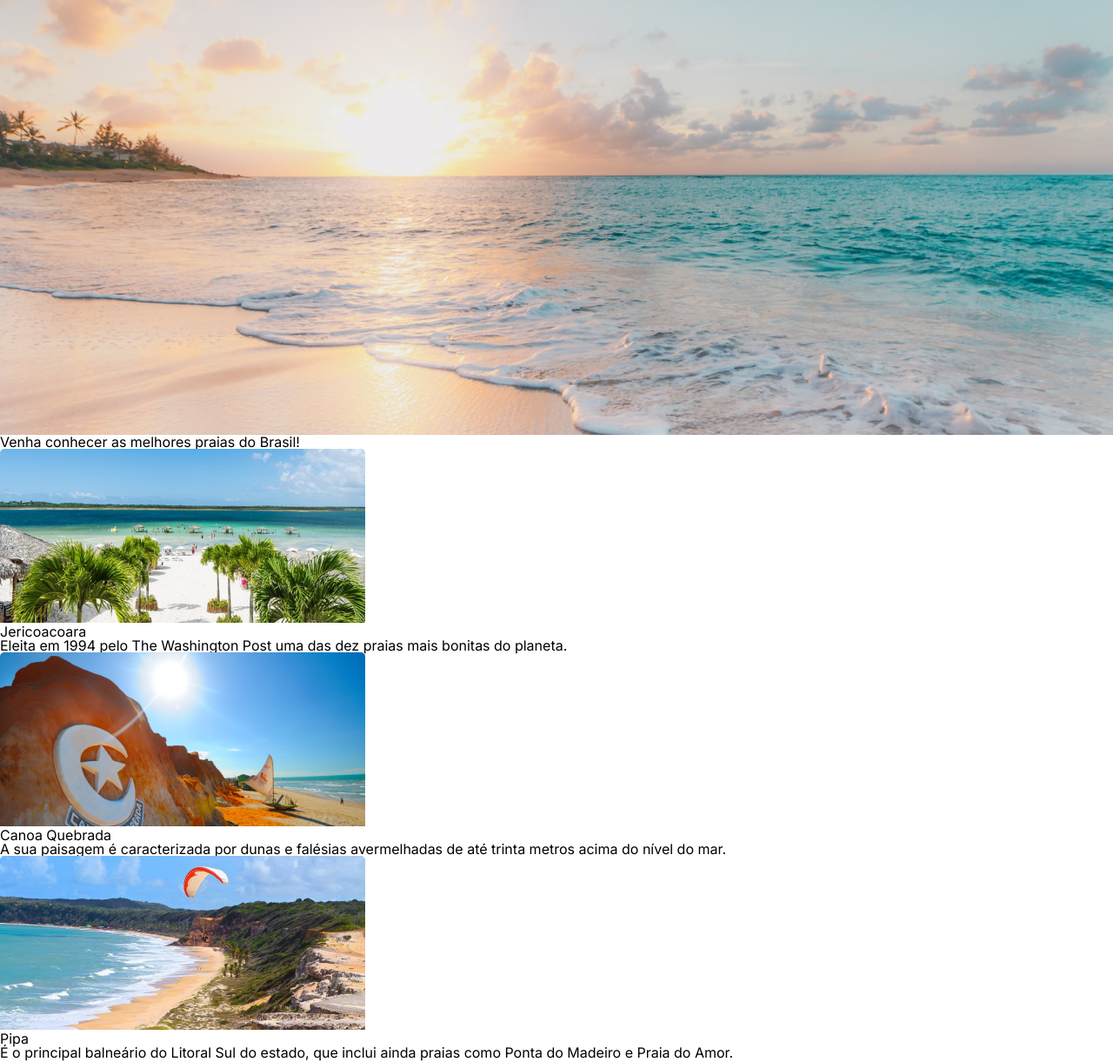
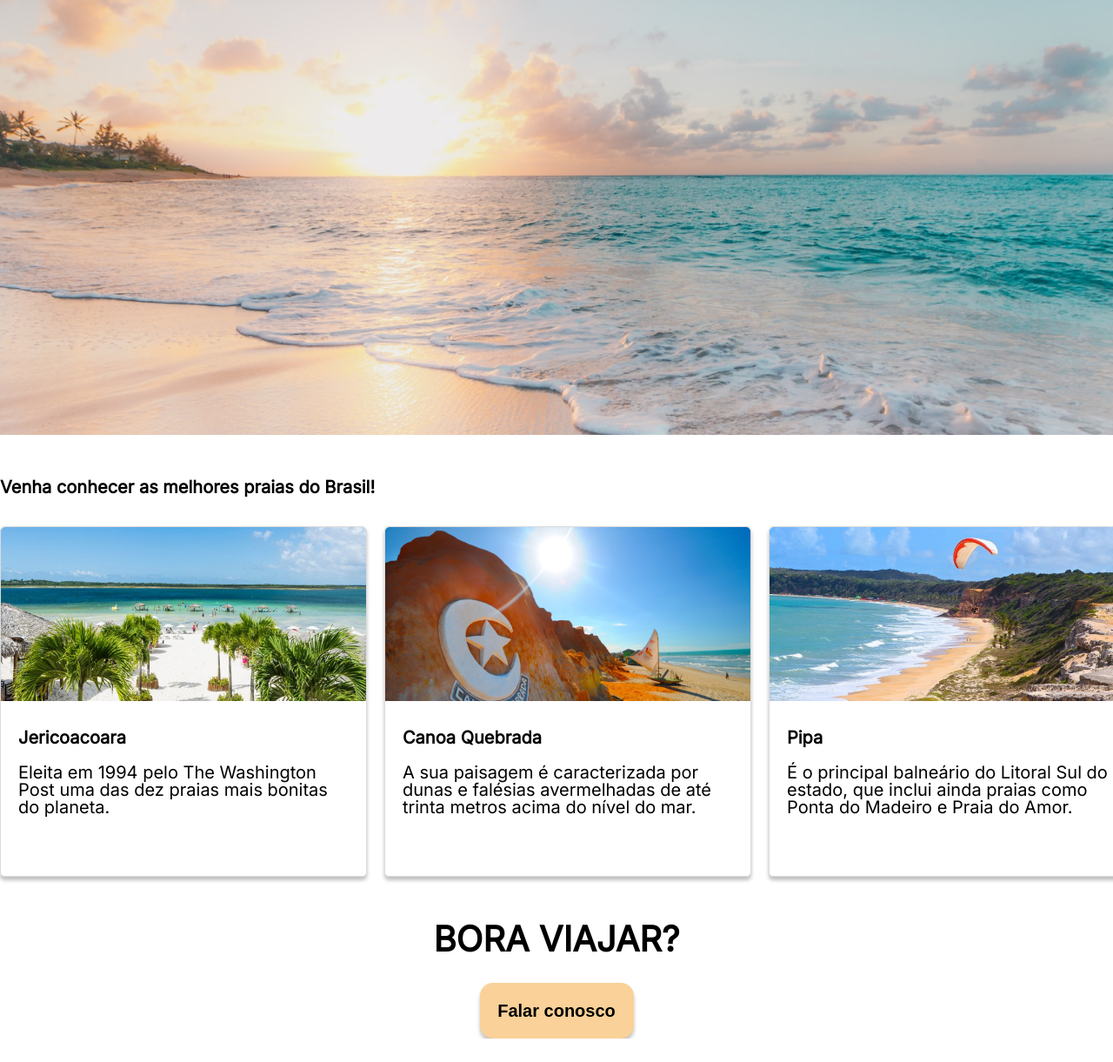
Before and after one commit to lucas-segundo/praia-bonita, a plain HTML site: page index.html in a window 1280 px wide. Shown: the top 1221 px of the page at 87% size. After the commit the page ends 1194 px from the top, so only its background shows below. Drawn offline with Linux system fonts and the light colour scheme.

Commit message:
feat: Adding beachs section styles

```diff
--- a/styles/home.css
+++ b/styles/home.css
@@ -7,6 +7,53 @@ body {
   height: 500px;
   display: block;
   margin: 0 auto;
+}
+
+.beachs {
+  width: 1300px;
+  height: 460px;
+  margin: 50px auto 0;
+}
+
+.beachs h2 {
+  font-weight: 700;
+  margin-bottom: 35px;
+}
+
+.beachs h2,
+article {
+  font-size: 20px;
+}
+
+.beach-cards {
+  display: flex;
+  gap: 20px;
+}
+
+.beach-card {
+  width: 420px;
+  height: 401px;
+  background: #ffffff;
+  border: 1px solid #dbdbdb;
+  box-shadow: 0px 4px 4px rgba(0, 0, 0, 0.25);
+  border-radius: 5px;
+}
+
+.beach-card img {
+  width: 420px;
+  height: 200px;
+}
+
+.beach-card-description {
+  display: flex;
+  flex-direction: column;
+  align-items: flex-start;
+  padding: 30px 20px;
+  gap: 20px;
+}
+
+.beach-card-description h2 {
+  margin: 0;
 }
 
 .call-to-action-section {
```
